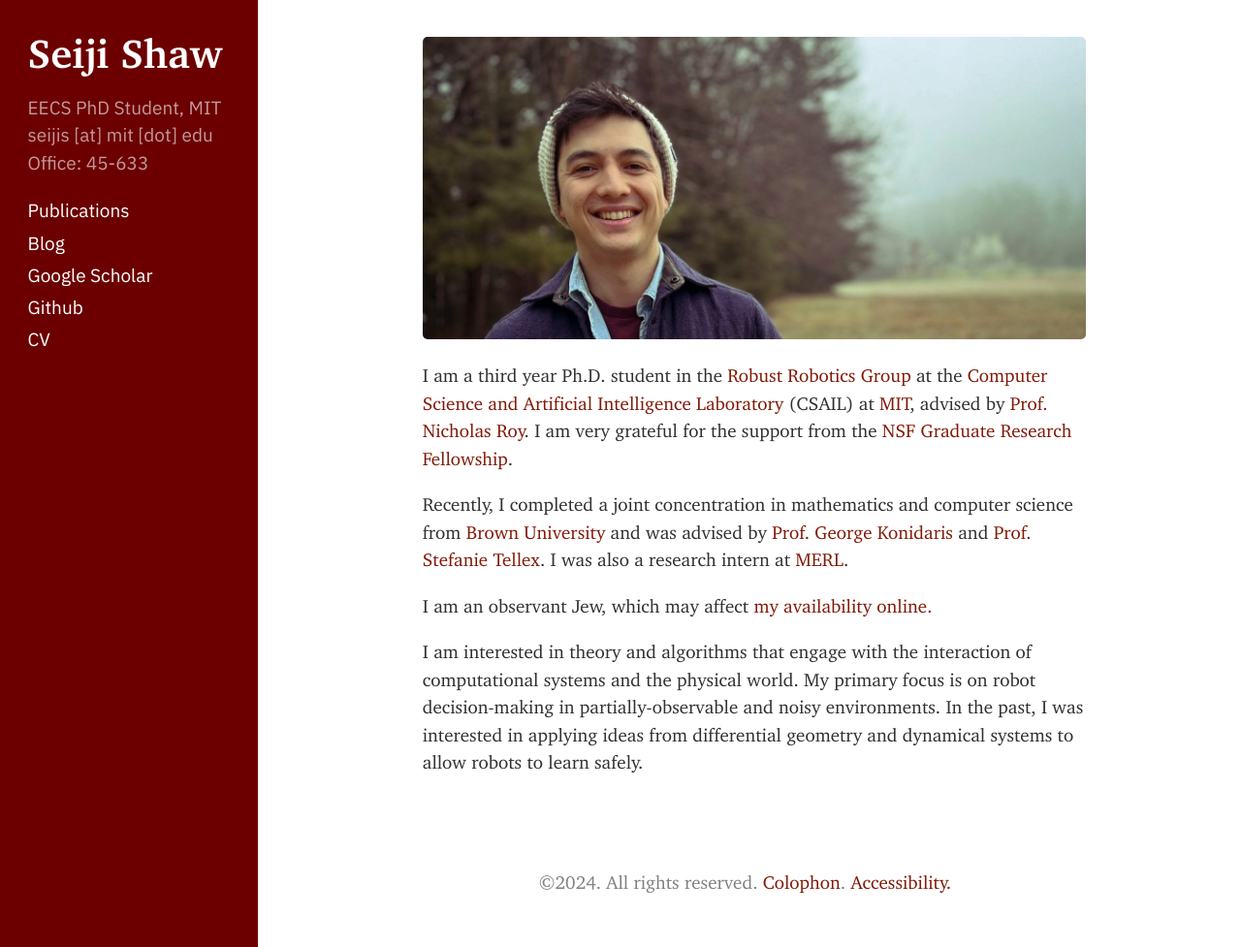
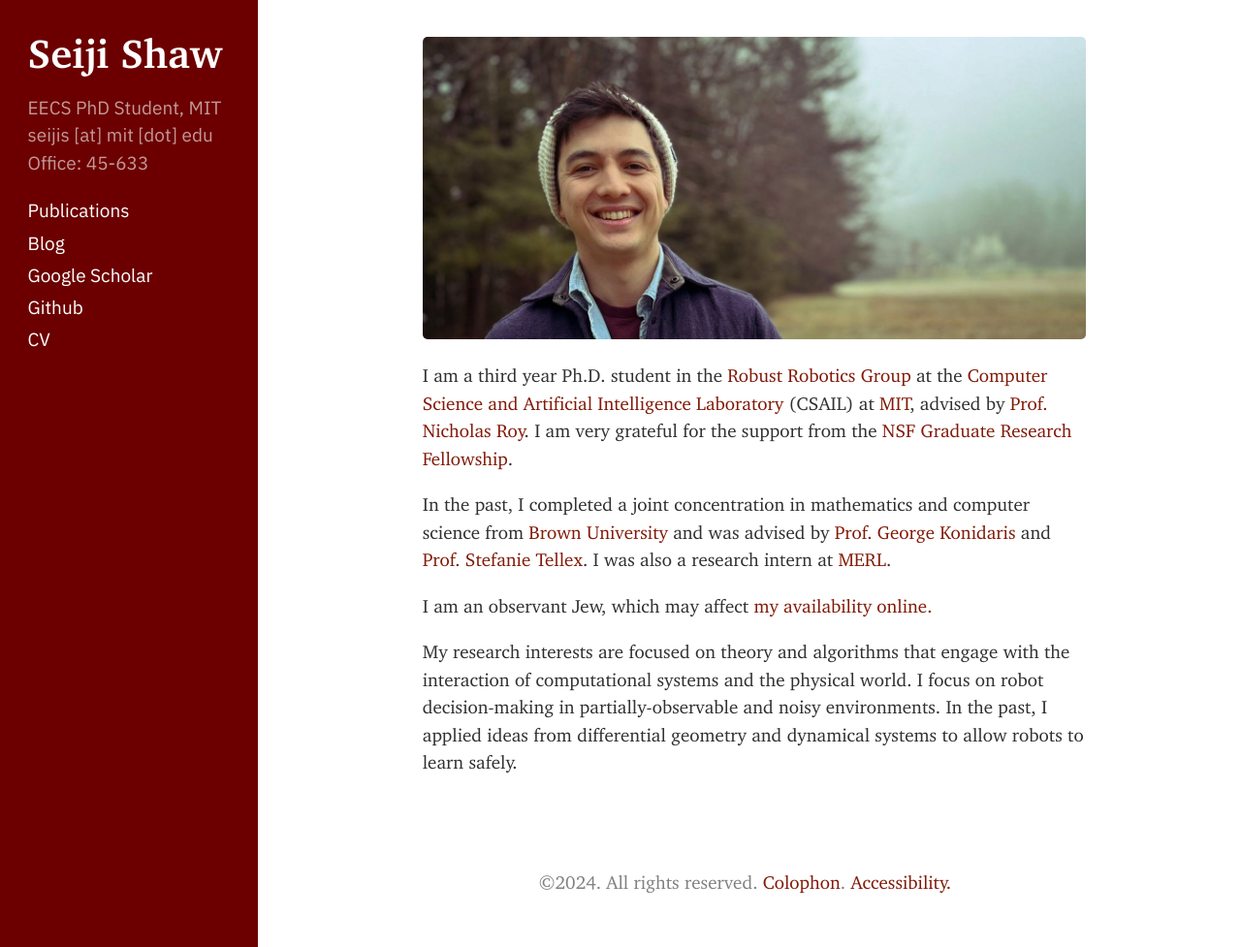
Before and after one commit to sageshoyu/sageshoyu.github.io, a Jekyll site: the page built from docs/index.md, in a window 1280 px wide and 977 px high. Shown: the whole window at 97% size. Built offline with Jekyll 4.4.1, drawn with Linux system fonts in a browser that asks for light colours; nearby versions of some CDN libraries.

Commit message:
de clunkify; somewhat

```diff
--- a/docs/index.md
+++ b/docs/index.md
@@ -8,8 +8,10 @@ norandombanner: true
 
 I am a third year Ph.D. student in the [Robust Robotics Group](https://groups.csail.mit.edu/rrg/) at the [Computer Science and Artificial Intelligence Laboratory](https://www.csail.mit.edu/) (CSAIL) at [MIT](https://www.mit.edu/), advised by [Prof. Nicholas Roy](https://aeroastro.mit.edu/people/nicholas-roy/). I am very grateful for the support from the [NSF Graduate Research Fellowship](https://cs.brown.edu/news/2022/05/20/five-brown-cs-students-and-alums-receive-nsf-graduate-research-fellowships/).
 
-Recently, I completed a joint concentration in mathematics and computer science from [Brown University](https://www.brown.edu/) and was advised by [Prof. George Konidaris](https://cs.brown.edu/people/gdk/) and [Prof. Stefanie Tellex](https://cs.brown.edu/people/stellex/). I was also a research intern at [MERL](https://www.merl.com/research/).
+In the past, I completed a joint concentration in mathematics and computer science from [Brown University](https://www.brown.edu/) and was advised by [Prof. George Konidaris](https://cs.brown.edu/people/gdk/) and [Prof. Stefanie Tellex](https://cs.brown.edu/people/stellex/). I was also a research intern at [MERL](https://www.merl.com/research/).
 
 I am an observant Jew, which may affect [my availability online.](https://isitajewishholidaytoday.com/)
 
-I am interested in theory and algorithms that engage with the interaction of computational systems and the physical world. My primary focus is on robot decision-making in partially-observable and noisy environments. In the past, I was interested in applying ideas from differential geometry and dynamical systems to allow robots to learn safely.
+My research interests are focused on theory and algorithms that engage with the interaction of computational systems and the physical world.
+I focus on robot decision-making in partially-observable and noisy environments.
+In the past, I applied ideas from differential geometry and dynamical systems to allow robots to learn safely.
```
